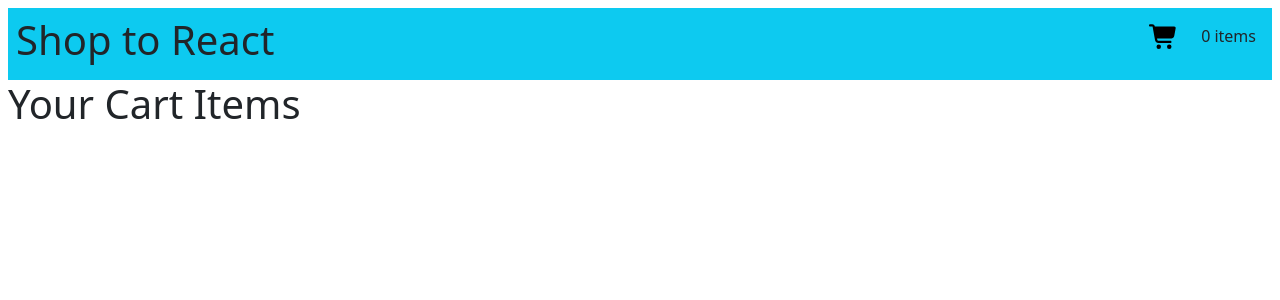
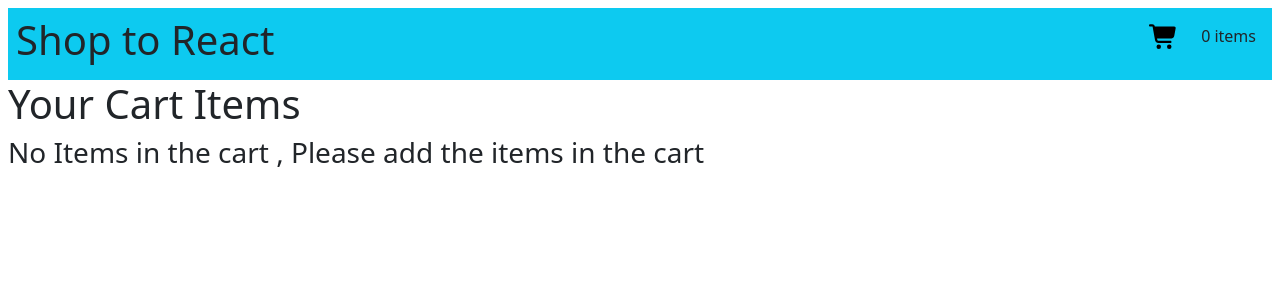
Before and after one commit to tejaavula076/m5-lab-assignment, a React (Create React App) app in the folder shopcart/: page / in a window 1280 px wide. Both pictures are taken after a click on the button 1164 px from the left and 38 px from the top of the page. Shown: the top 300 px of the page. Built offline with nearby package versions, Linux system fonts and the light colour scheme.

Commit message:
added changes for cart

```diff
--- a/shopcart/src/FinalShoppingCart.js
+++ /dev/null
@@ -1,10 +0,0 @@
-function FinalShoppingCart(){
-return(
-    <>
-    <div>
-        <h1>Your Cart Items</h1>
-    </div>
-    </>
-)
-}
-export default FinalShoppingCart;
--- /dev/null
+++ b/shopcart/src/FinalShoppingCart.jsx
@@ -0,0 +1,39 @@
+function FinalShoppingCart({ cartInfo }) {
+  console.log(cartInfo);
+  let checkCartEntirely = cartInfo.filter((el) => el && el.value > 0);
+  console.log(checkCartEntirely);
+  return (
+    <>
+      <div>
+        <h1>Your Cart Items</h1>
+        {checkCartEntirely.length === 0 ? (
+          <>
+            <h3>No Items in the cart , Please add the items in the cart</h3>
+          </>
+        ) : (
+          checkCartEntirely.map((el, index) => {
+            return (
+              <div key={el.desc}>
+                <div>
+                  <h1>Hello</h1>
+                  <img
+                    src={el.image}
+                    style={{ height: "5rem", width: "5rem" }}
+                  />
+                  {el.desc}
+                </div>
+                <div>
+                  <p>
+                    <span>Quantity: </span>
+                    {el.value}
+                  </p>
+                </div>
+              </div>
+            );
+          })
+        )}
+      </div>
+    </>
+  );
+}
+export default FinalShoppingCart;
--- a/shopcart/src/ShoppingCart.jsx
+++ b/shopcart/src/ShoppingCart.jsx
@@ -3,7 +3,7 @@ import "bootstrap/dist/css/bootstrap.min.css";
 import { FontAwesomeIcon } from "@fortawesome/react-fontawesome";
 import { faShoppingCart } from "@fortawesome/free-solid-svg-icons";
 import "./ShoppingCart.css";
-import FinalShoppingCart from "./FinalShoppingCart";
+import FinalShoppingCart from "./FinalShoppingCart.jsx";
 
 function ShoppingCart({ productData }) {
   let [quantity, setQuantity] = useState([0, 0, 0, 0]);
@@ -14,8 +14,9 @@ function ShoppingCart({ productData }) {
   let [trackCartItems, setTrackCartItems] = useState([]);
 
   let homePage = () => {
+    setShowFinalCart(false);
     setIntialScreen(true);
-    setShowFinalCart(false);
+
   };
   let changedAmount = (e, idx) => {
     let copy = [...quantity];
@@ -28,7 +29,6 @@ function ShoppingCart({ productData }) {
   }, 0);
 
   let addToCart = (e, idx, el) => {
-    console.log("add items list", el);
     let copyOfQty = [...quantity];
     copyOfQty[idx] = copyOfQty[idx] + 1;
     setQuantity(copyOfQty);
@@ -92,7 +92,7 @@ function ShoppingCart({ productData }) {
             <p>{totalNoOfItems} items</p>
           </div>
         </div>
-        {showFinalCart && !intialScreen && <FinalShoppingCart />}
+        {showFinalCart && !intialScreen && <FinalShoppingCart cartInfo={trackCartItems}/>}
         {!showFinalCart &&
           intialScreen &&
           productData.map((el, index) => (
```
